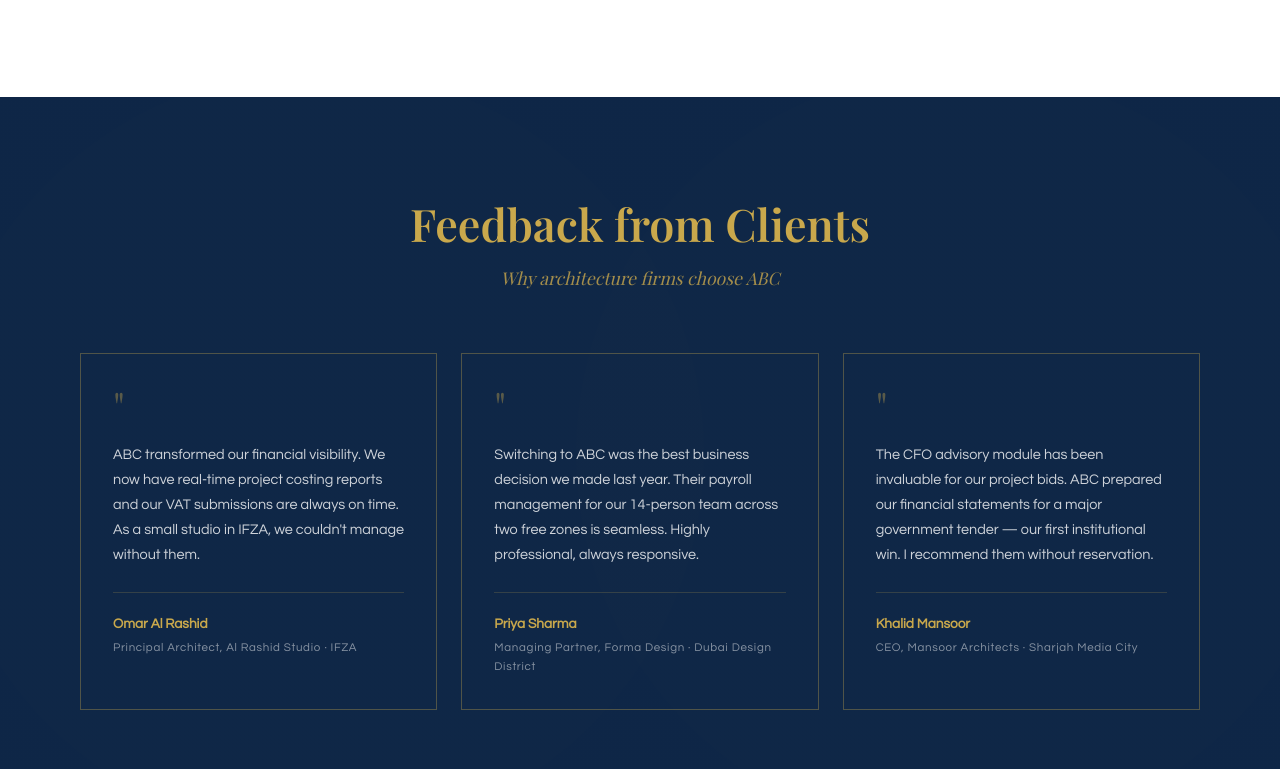
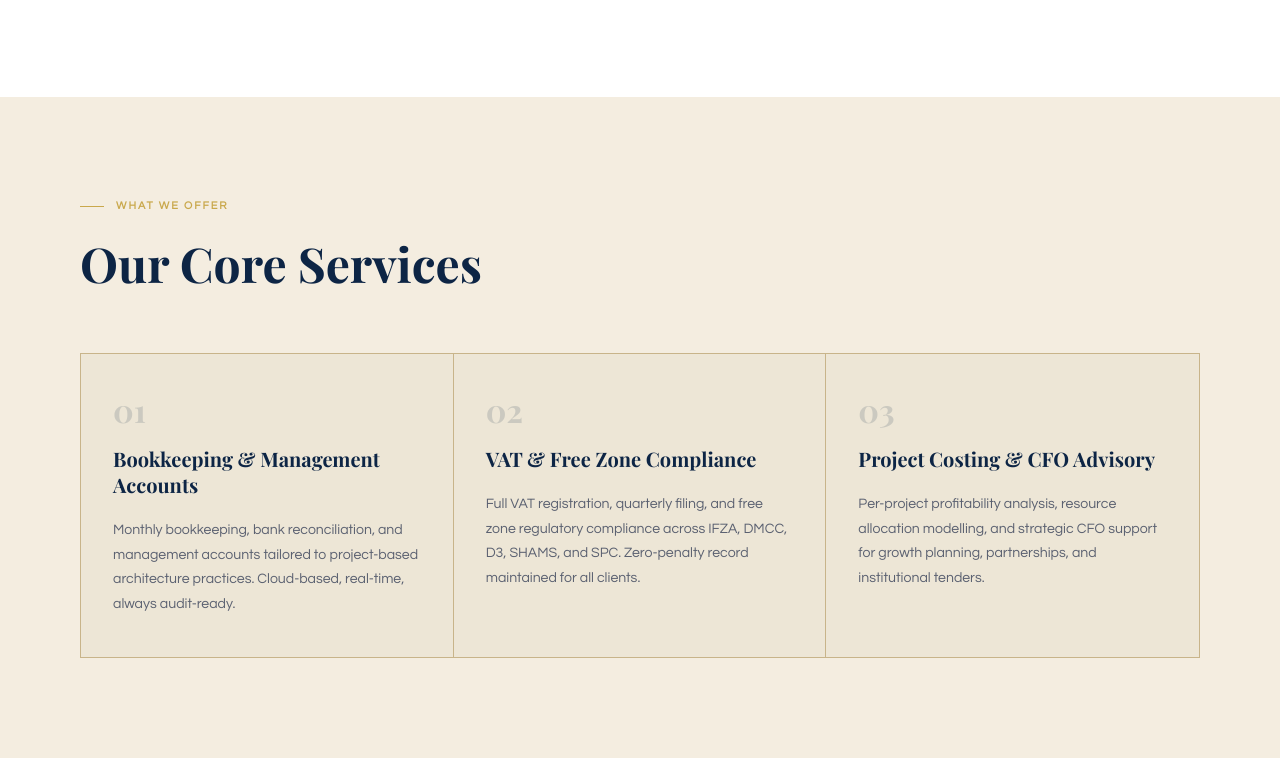
Before and after one commit to piyushbajpaidubai/financial-services-website, a plain HTML site: page index.html in a window 1280 px wide. Shown: the part 2091-2860 px from the top of the page. Drawn offline with nearby package versions, Linux system fonts and the light colour scheme; a web font is replaced by a local one.

Commit message:
Remove Feedback from Clients (testimonials) section

```diff
--- a/index.html
+++ b/index.html
@@ -422,76 +422,6 @@
       line-height: 1.75;
     }
     .why-abc .btn-wrap { margin-top: 32px; }
-
-    /* ───── Testimonials ───── */
-    .testimonials {
-      position: relative;
-      padding: 100px 0;
-      z-index: 1;
-    }
-    .testimonials .inner {
-      position: relative;
-      max-width: 1200px;
-      margin: 0 auto;
-      padding: 0 40px;
-      z-index: 2;
-    }
-    .testimonials-header {
-      text-align: center;
-      margin-bottom: 60px;
-    }
-    .testimonials h2 {
-      font-family: 'Playfair Display', serif;
-      font-size: 2.8rem;
-      font-weight: 600;
-      color: var(--gold);
-      margin-bottom: 12px;
-    }
-    .testimonials-sub {
-      font-family: 'Playfair Display', serif;
-      font-style: italic;
-      font-size: 1.1rem;
-      color: rgba(201,168,76,0.8);
-    }
-    .testimonials-grid {
-      display: grid;
-      grid-template-columns: repeat(3, 1fr);
-      gap: 24px;
-    }
-    .tcard {
-      border: 1px solid rgba(201,168,76,0.35);
-      padding: 32px;
-      position: relative;
-    }
-    .tcard-quote {
-      font-size: 2.5rem;
-      color: var(--gold);
-      opacity: 0.4;
-      line-height: 1;
-      margin-bottom: 16px;
-      font-family: 'Playfair Display', serif;
-    }
-    .tcard p {
-      font-size: 0.9rem;
-      color: rgba(255,255,255,0.8);
-      line-height: 1.75;
-      margin-bottom: 24px;
-    }
-    .tcard-author {
-      border-top: 1px solid rgba(201,168,76,0.2);
-      padding-top: 20px;
-    }
-    .tcard-name {
-      font-size: 0.85rem;
-      font-weight: 700;
-      color: var(--gold);
-      margin-bottom: 2px;
-    }
-    .tcard-role {
-      font-size: 0.72rem;
-      color: rgba(255,255,255,0.5);
-      letter-spacing: 0.06em;
-    }
 
     /* ───── Services Section ───── */
     .services {
@@ -1095,42 +1025,6 @@
   </div>
 </section>
 
-<!-- Testimonials -->
-<section class="testimonials section-dark-overlay">
-  <div class="inner">
-    <div class="testimonials-header">
-      <h2>Feedback from Clients</h2>
-      <div class="testimonials-sub">Why architecture firms choose ABC</div>
-    </div>
-    <div class="testimonials-grid">
-      <div class="tcard">
-        <div class="tcard-quote">"</div>
-        <p>ABC transformed our financial visibility. We now have real-time project costing reports and our VAT submissions are always on time. As a small studio in IFZA, we couldn't manage without them.</p>
-        <div class="tcard-author">
-          <div class="tcard-name">Omar Al Rashid</div>
-          <div class="tcard-role">Principal Architect, Al Rashid Studio · IFZA</div>
-        </div>
-      </div>
-      <div class="tcard">
-        <div class="tcard-quote">"</div>
-        <p>Switching to ABC was the best business decision we made last year. Their payroll management for our 14-person team across two free zones is seamless. Highly professional, always responsive.</p>
-        <div class="tcard-author">
-          <div class="tcard-name">Priya Sharma</div>
-          <div class="tcard-role">Managing Partner, Forma Design · Dubai Design District</div>
-        </div>
-      </div>
-      <div class="tcard">
-        <div class="tcard-quote">"</div>
-        <p>The CFO advisory module has been invaluable for our project bids. ABC prepared our financial statements for a major government tender — our first institutional win. I recommend them without reservation.</p>
-        <div class="tcard-author">
-          <div class="tcard-name">Khalid Mansoor</div>
-          <div class="tcard-role">CEO, Mansoor Architects · Sharjah Media City</div>
-        </div>
-      </div>
-    </div>
-  </div>
-</section>
-
 <!-- Services Cards -->
 <section id="services" class="services section-cream">
   <div class="inner">
```
